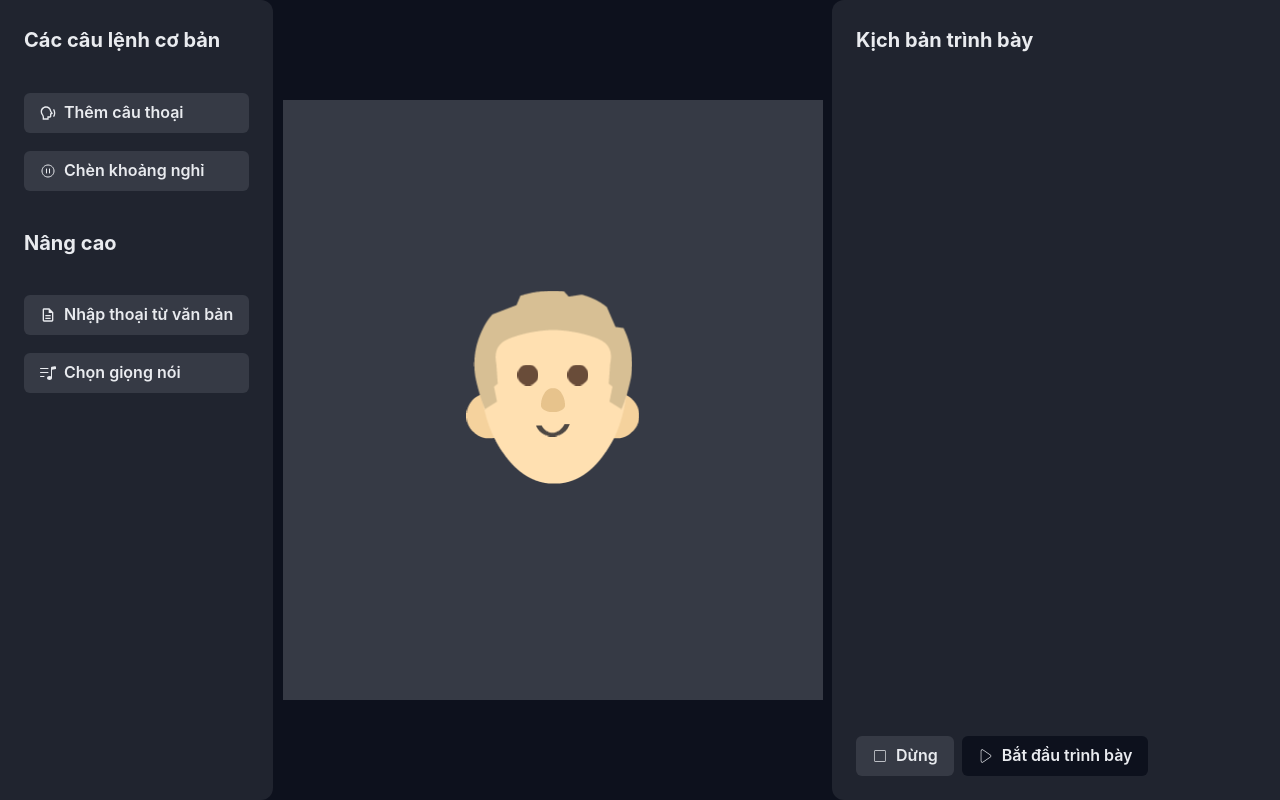
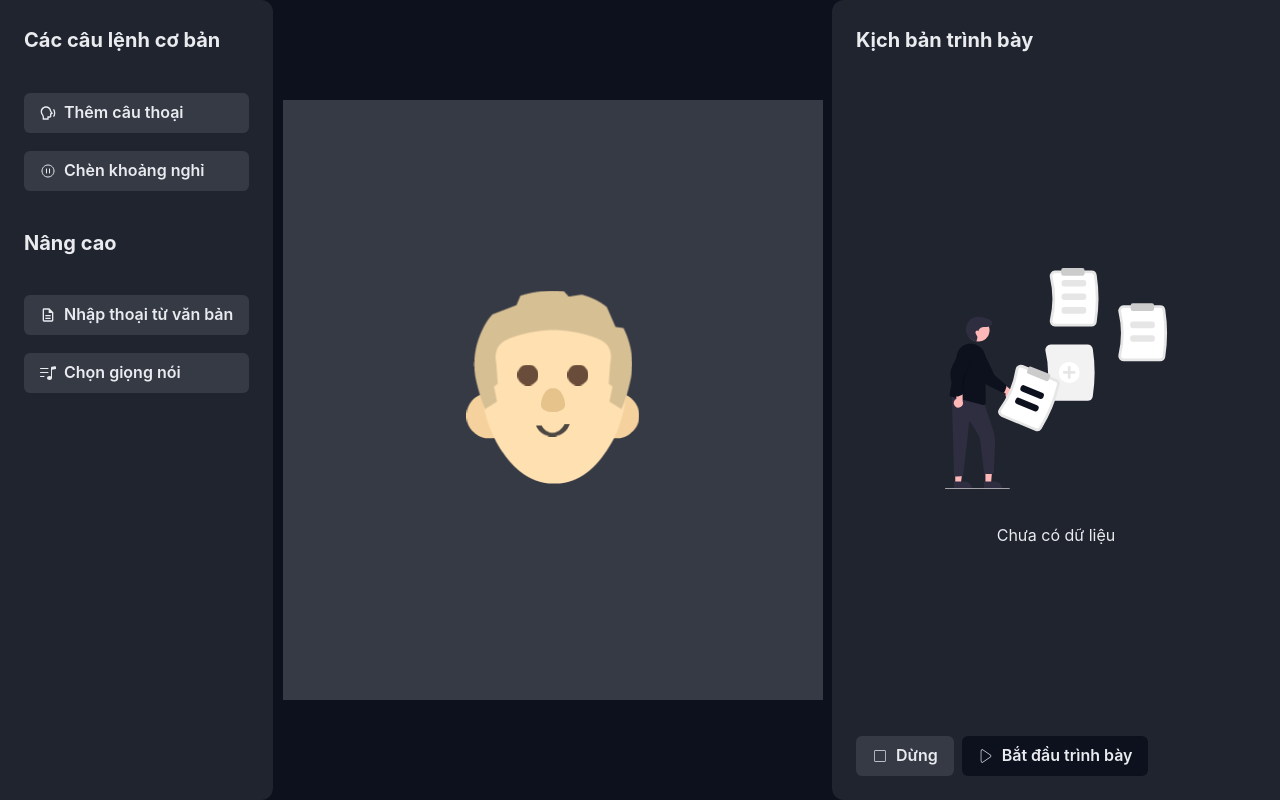
Before and after one commit to huylnt20127037/the-presenter, a React (Vite) app: page / in a window 1280 px wide. Built offline with nearby package versions, Linux system fonts and the light colour scheme.

Commit message:
Added empty illustration

```diff
--- a/package.json
+++ b/package.json
@@ -18,7 +18,8 @@
     "react": "^18.2.0",
     "react-dom": "^18.2.0",
     "react-icons": "^5.0.1",
-    "zustand": "^4.5.2"
+    "zustand": "^4.5.2",
+    "vite-plugin-svgr": "^4.2.0"
   },
   "devDependencies": {
     "@types/react": "^18.2.37",
--- a/src/core/components/announcement.jsx
+++ b/src/core/components/announcement.jsx
@@ -2,20 +2,14 @@ import { Flex, Text } from "@chakra-ui/react";
 
 import UI from "../extensions/ui";
 import AnnouncementIllustrationType from "../enums/announcement-illustration-type";
-
-import IllustrationPathNotFound from "../../assets/illustration-path-not-found.svg?react";
-import IllustrationViewportNotAvailable from "../../assets/illustration-viewport-not-available.svg?react";
-import IllustrationServerError from "../../assets/illustration-server-error.svg?react";
 import IllustrationEmptyData from "../../assets/illustration-empty-data.svg?react";
-import IllustrationNotSuitable from "../../assets/illustration-not-suitable.svg?react";
-
-import IllustrationChecking from "../../assets/illustration-checking.svg?react";
+import { AppColor } from "../../theme";
 
 const Announcement = ({ type, message, topSpace, height }) => {
   const buildIllustrationByType = () => {
     switch (type) {
       case AnnouncementIllustrationType.EMPTY:
-        return <IllustrationEmptyData width="30%" />;
+        return <IllustrationEmptyData width="100%" />;
       case AnnouncementIllustrationType.PATH_NOT_FOUND:
         return <IllustrationPathNotFound width="30%" />;
       case AnnouncementIllustrationType.VIEWPORT_NOT_AVAILABLE:
@@ -33,8 +27,8 @@ const Announcement = ({ type, message, topSpace, height }) => {
     <Flex direction="column" align="center" height={height ?? "100%"}>
       {UI.createVerticalSpace(topSpace)}
       {buildIllustrationByType()}
-      {UI.createVerticalSpace(18)}
-      <Text color="neutralGray">{message}</Text>
+      {UI.createVerticalSpace(72)}
+      <Text color={AppColor.text}>{message}</Text>
     </Flex>
   );
 };
--- a/src/feature/studio/presentation/presentation-script-box.jsx
+++ b/src/feature/studio/presentation/presentation-script-box.jsx
@@ -8,11 +8,35 @@ import useStudioStore from "./studio-zustand";
 import PresentationScriptItem from "./presentation-script-item";
 import usePixiStore from "../../../pixi-zustand";
 import SecondaryButton from "../../../core/components/secondary-button";
+import Announcement from "../../../core/components/announcement";
+import AnnouncementIllustrationType from "../../../core/enums/announcement-illustration-type";
 
 const PresentationScriptBox = () => {
   const { actionList } = useStudioStore();
   const { startPresentation, stopPresentation } = usePixiStore();
 
+  const buildContent = () => {
+    if (actionList.length == 0) {
+      return (
+        <Announcement
+          height="35vh"
+          type={AnnouncementIllustrationType.EMPTY}
+          message="Chưa có dữ liệu"
+        />
+      );
+    }
+    return (
+      <Stack height="100%">
+        {actionList.map((e, i) => (
+          <PresentationScriptItem
+            key={e.id}
+            presentationAction={e}
+            listIndex={i}
+          />
+        ))}
+      </Stack>
+    );
+  };
   return (
     <Stack
       bgColor={AppColor.primary}
@@ -28,15 +52,7 @@ const PresentationScriptBox = () => {
         Kịch bản trình bày
       </Text>
 
-      <Stack height="100%">
-        {actionList.map((e, i) => (
-          <PresentationScriptItem
-            key={e.id}
-            presentationAction={e}
-            listIndex={i}
-          />
-        ))}
-      </Stack>
+      {buildContent()}
 
       <HStack>
         <SecondaryButton
--- a/vite.config.js
+++ b/vite.config.js
@@ -1,7 +1,10 @@
 import { defineConfig } from 'vite'
 import react from '@vitejs/plugin-react-swc'
+import svgr from "vite-plugin-svgr"
 
 // https://vitejs.dev/config/
 export default defineConfig({
-  plugins: [react()],
+  plugins: [react(), svgr({
+    exportAsDefault: true
+  })],
 })
```
Also changed, not shown: src/assets/illustration-empty-data.svg (added), 1 other file (tests, documents, lock files or other folders).
